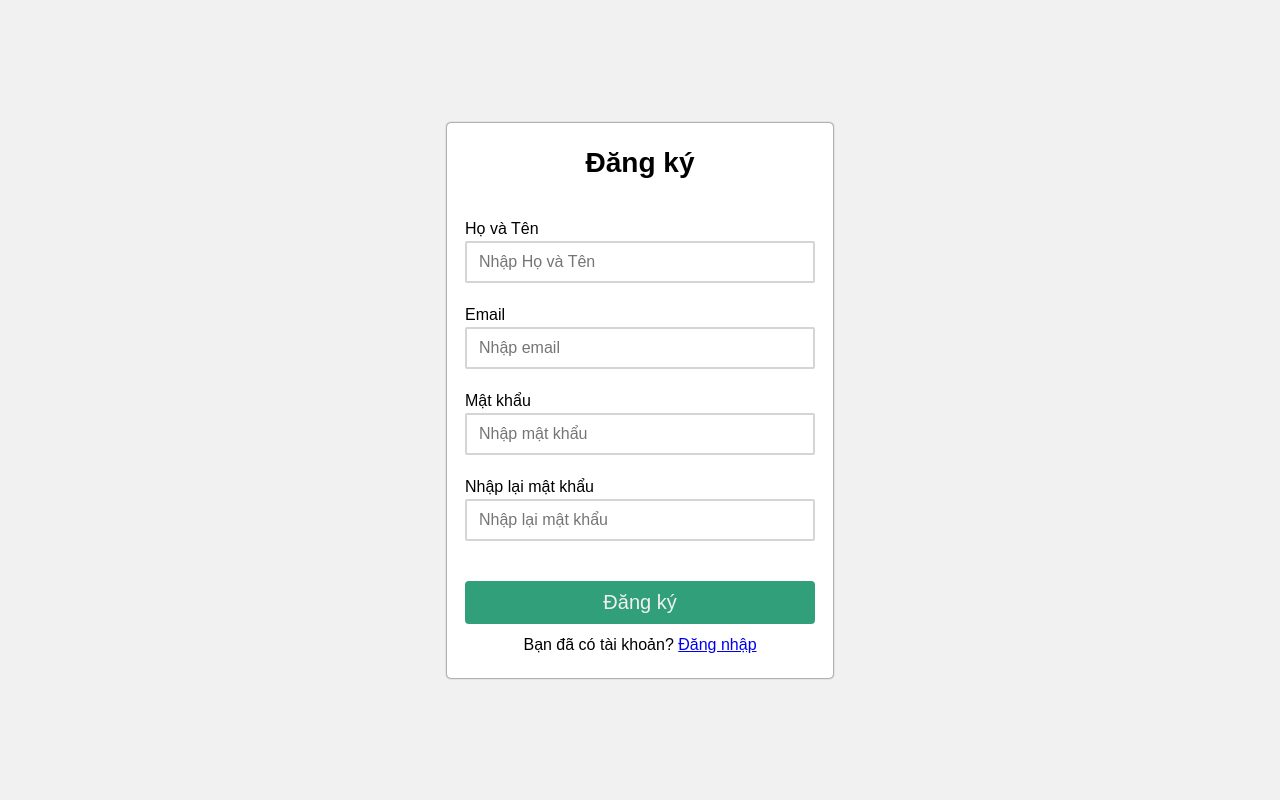
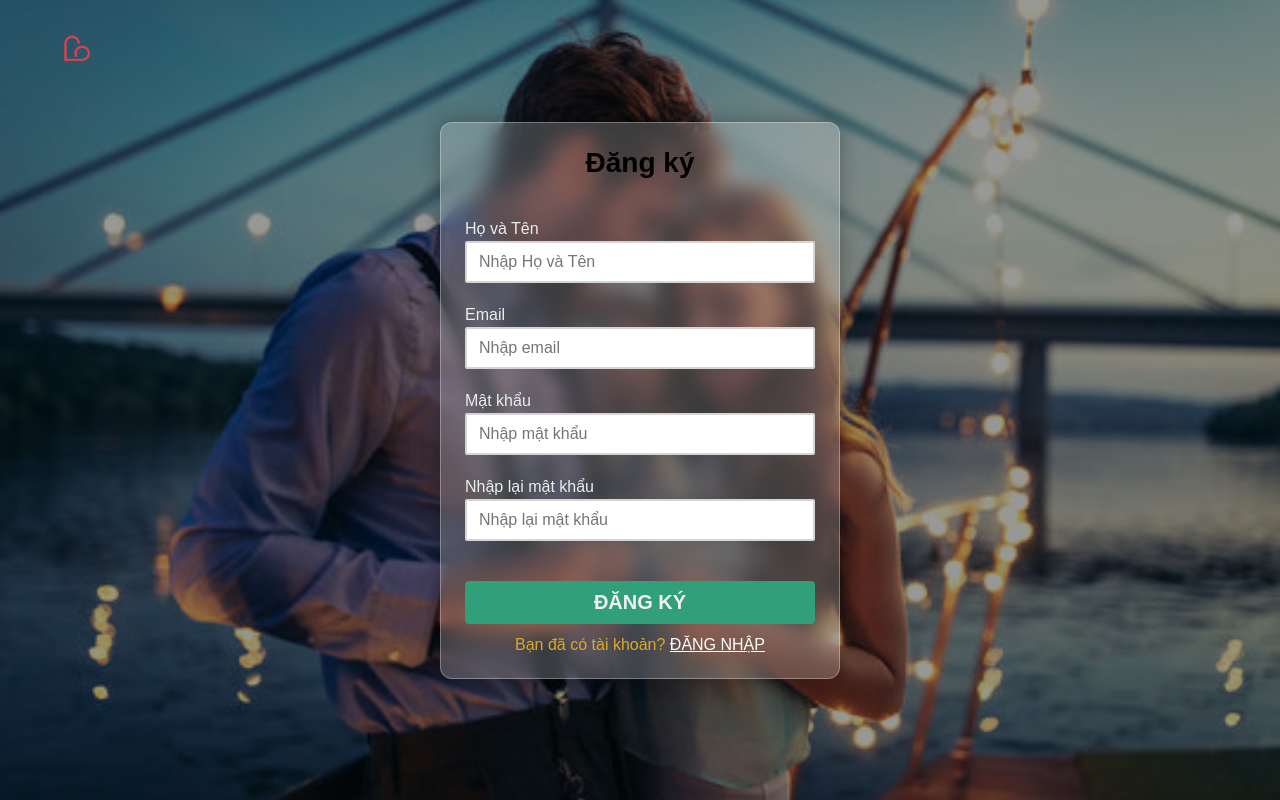
Before and after one commit to Tien190/webdate, a PHP site: page /dang_ky.html in a window 1280 px wide. Run offline with PHP 8.4, Linux system fonts and the light colour scheme.

Commit message:
đã sửa

```diff
--- a/dang_ky.html
+++ b/dang_ky.html
@@ -4,8 +4,20 @@
     <meta charset="UTF-8">
     <title>Đăng ký</title>
     <link rel="stylesheet" href="login.css">
-</head>
-<body>
+
+
+  <link rel="preconnect" href="https://fonts.googleapis.com">
+  <link rel="preconnect" href="https://fonts.gstatic.com" crossorigin>
+  <link href="https://fonts.googleapis.com/css2?family=Poppins:ital,wght@0,100;
+          0,200;0,300;0,400;0,500;0,600;0,700;0,800;0,900;1,100;1,200;1,300;1,400;1,500;
+          1,600;1,700;1,800;1,900&display=swap" rel="stylesheet">
+        <link rel="stylesheet" href="https://cdnjs.cloudflare.com/ajax/libs/font-awesome/6.5.0/css/all.min.css">
+        </head>
+
+  <div class="header" >
+    <nav>
+      <a href="index.html"><img src="img/Logo.png" alt="Logo"></a>
+    </nav>
 
 <div class="ctn">
     <form action="#" method="post" id="form-2" class="form">
@@ -37,7 +49,7 @@
         </div>
 
         <div class="form-btn">
-            <button type="submit" class="form-btn__it">Đăng ký</button>
+            <button type="submit" class="form-btn__it">ĐĂNG KÝ</button>
         </div>
     </form>
 
@@ -49,11 +61,11 @@
     <div class="other">
         <span>Bạn đã có tài khoản?</span>
         <a href="dang_nhap.html" class="other__link">
-            <span>Đăng nhập</span>
-        </a>
+            <span>ĐĂNG NHẬP</span>
+            </a>
+        </div>
     </div>
 </div>
-
 <script src="js/signUp.js"></script>
 
 </body>
--- a/login.css
+++ b/login.css
@@ -8,21 +8,26 @@ html{
     font-family:sans-serif;
     box-sizing: border-box;
 }
-body{
+body {
+    margin: 0;
+    padding: 0;
+    font-family: sans-serif;
     height: 100vh;
-    width: 100vw;
-    display: flex;
-    justify-content: center;
-    align-items: center;
-    background-color: #f1f1f1;
+    overflow: hidden; /* tránh scroll ngang */
 }
-.ctn{
-    background-color: #fff;
-    border-radius: 4px;
-    padding: 24px 18px;
+.ctn {
+    background: rgba(255, 255, 255, 0.2);
+    backdrop-filter: blur(10px);
+    -webkit-backdrop-filter: blur(10px);
+    border-radius: 12px;
+    padding: 24px 24px;
     font-size: 1.6rem;
-    box-shadow: 0 0 2px #000;
+    box-shadow: 0 0 20px rgba(0, 0, 0, 0.3);
+    border: 1px solid rgba(255, 255, 255, 0.3);
+    max-width: 400px;
+    width: 90%;
 }
+
 .form{
     width: 350px;
 }
@@ -45,6 +50,7 @@ body{
 .form-label{
     display: block;
     line-height: 1.5;
+    color: rgb(232, 240, 234);
 }
 
 input[type=text],
@@ -77,7 +83,7 @@ input[type=password]:focus{
     margin-top: 20px;
     cursor: pointer;
     transition: all ease-in-out 0.1s ;
-
+    font-weight: bold;
 }
 .form-btn__it:hover{
     background-color: #2a8a6a;
@@ -85,7 +91,39 @@ input[type=password]:focus{
 .other{
     text-align: center;
     margin-top: 12px;
+    color: rgb(221, 170, 39);
 }
 .other__link{
     display: inline;
+    color: white;
 }
+
+nav {
+    position: absolute;
+    top: 20px;
+    left: 30px;
+}
+nav img{
+  width: 90px;
+}
+.nav-link ul li{
+  list-style: none;
+  display: inline-block;
+  padding: 8px 12px;
+  position: relative;
+}
+.nav-link ul li a{
+  color:#fff;
+  text-decoration:none ;
+  font-style: 13px;
+}
+.header {
+    display: flex;
+    justify-content: center;
+    align-items: center;
+    height: 100vh;
+    background-image: linear-gradient(rgba(0,0,0,0.4), rgba(0,0,0,0.4)), url('img/background.jpg');
+    background-size: cover;
+    background-position: center;
+    position: relative; /* thêm để định vị logo tuyệt đối */
+}
```
Also changed, not shown: dang_nhap.html (+12 -2 lines).
